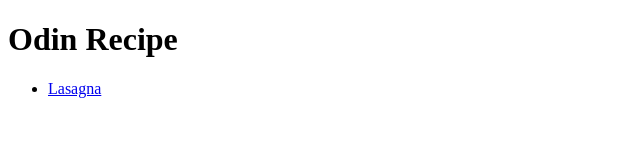
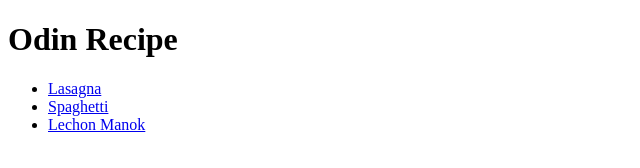
Before and after one commit to yajia92/git_test, a plain HTML site: page index.html in a window 1280 px wide. Shown: the whole page, without its empty margins (0-640 px from the left). Drawn offline with Linux system fonts and the light colour scheme.

Commit message:
Final Commit for today 4/20/2025

```diff
--- a/index.html
+++ b/index.html
@@ -8,6 +8,8 @@
 <h1>Odin Recipe</h1>
     <ul>
         <li><a href="recipes/lasagna.html">Lasagna</a></li>
+        <li><a href="recipes/lasagna.html">Spaghetti</a></li>
+        <li><a href="recipes/lasagna.html">Lechon Manok</a></li>
     </ul>
 <body>
 
```
Also changed, not shown: recipes/lasagna.html (+1 -0 lines).
